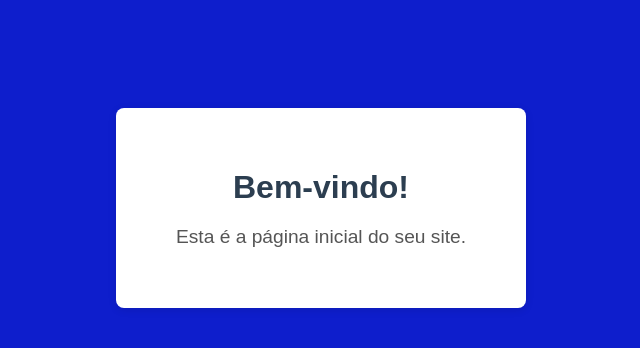
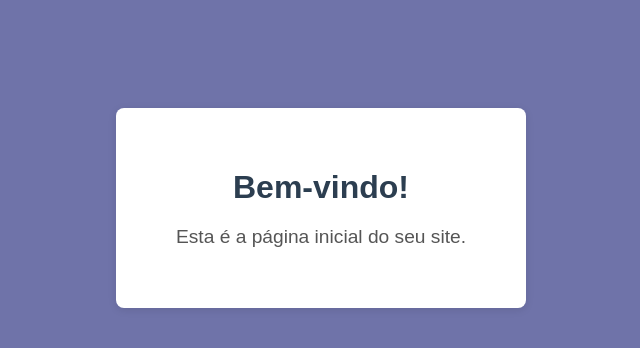
Before and after one commit to hugokokay/teste-de-git, a plain HTML site: page Index.html in a window 1280 px wide. Shown: the whole page, without its empty margins (319-959 px from the left). Drawn offline with Linux system fonts and the light colour scheme.

Commit message:
primeiro commit na branch

```diff
--- a/css/style.css
+++ b/css/style.css
@@ -1,5 +1,5 @@
 body {
-    background: #0e1ecc;
+    background: #6f73a9;
     font-family: Arial, sans-serif;
     text-align: center;
     padding-top: 100px;
```
